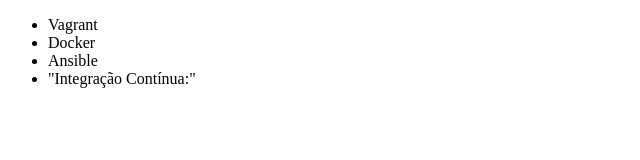
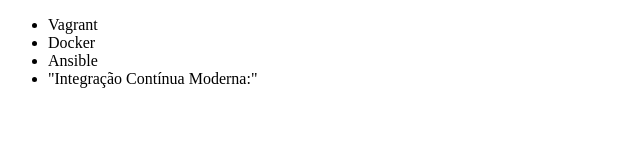
Before and after one commit to dyrj/alura-git, a plain HTML site: page index.html in a window 1280 px wide. Shown: the full height of the page, 0-640 px from the left. Drawn offline with Linux system fonts and the light colour scheme.

Commit message:
Renomeando curso de Integração Contínua

```diff
--- a/index.html
+++ b/index.html
@@ -9,7 +9,7 @@
         <li>Vagrant</li>
         <li>Docker</li>
         <li>Ansible</li>
-        <li>"Integração Contínua:"</li>
+        <li>"Integração Contínua Moderna:"</li>
     </ul>
 </body>
 </html>
```
